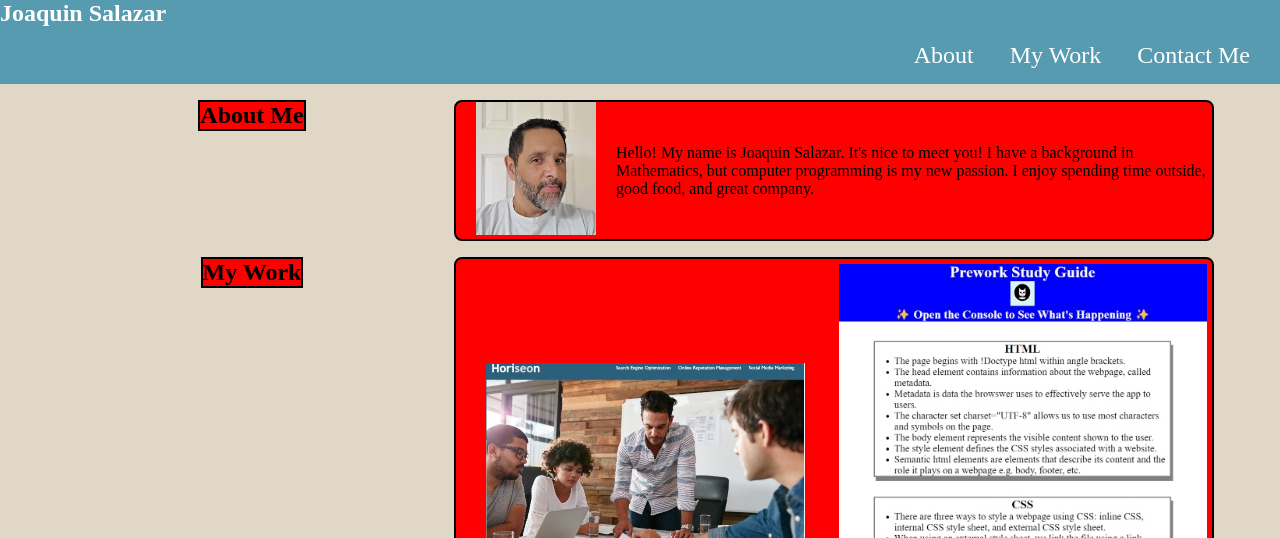
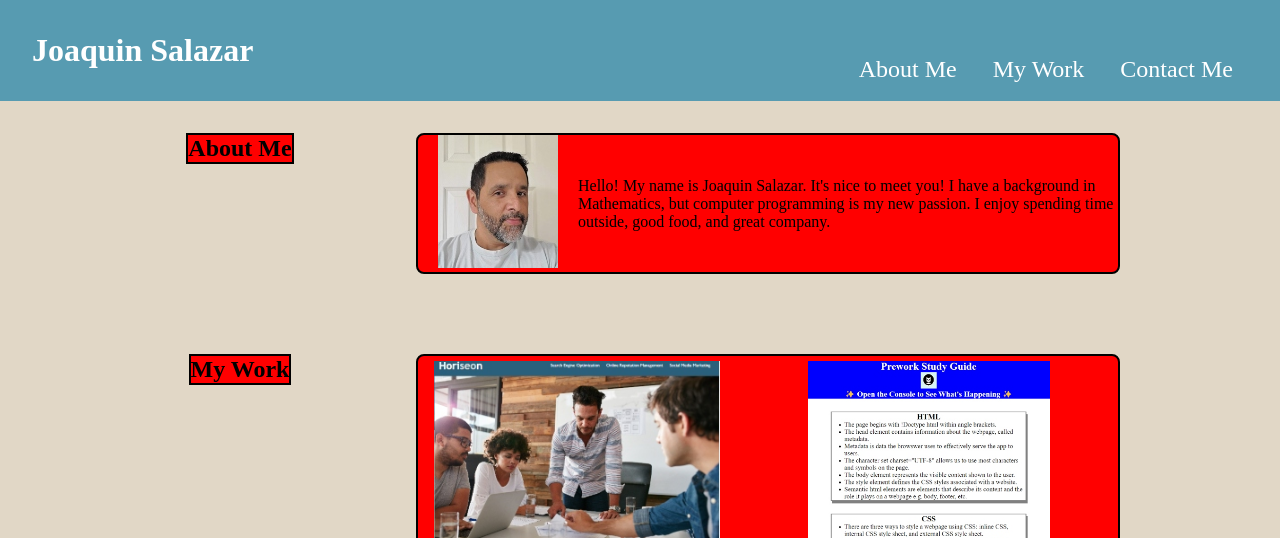
Before and after one commit to joaqsala/1st-Portfolio-Project, a plain HTML site: page index.html in a window 1280 px wide. Shown: the top 538 px of the page. Drawn offline with Linux system fonts and the light colour scheme.

Commit message:
corrected issue with header

```diff
--- a/assets/styles.css
+++ b/assets/styles.css
@@ -5,30 +5,39 @@
     padding: 0;
 }
 
+/* start of body */
 body{
     background-color: #E1D7C6;
 }
 
-/* start of body */
-h1 {
+/* start of header */
+header {
+    padding: 2rem;
+    background-color: #579BB1;
     color: white;
-    /* display: inline-block; */
-
 }
 
-/* start of header/nav */
-nav {
-    background-color: #579BB1;
-    box-sizing: border-box; /*needed ?*/
+header h1 {
+    display: inline-block;
+    font-size: 2rem;
 }
 
-ul {
-    text-align: right;
+/* start of nav */
+nav {
+    padding-top: 1.5rem;
+    float: right;
     font-size: 1.5em;
-    padding: 15px;
 }
 
-nav a {
+nav ul {
+    list-style-type: none;
+}
+
+nav ul li {
+    display: inline-block;
+}
+
+header nav a {
     color: white;
     margin: 15px;
     text-decoration: none;
@@ -38,16 +47,16 @@ nav a {
 logo {
 
 }
+
 main {
-        padding: 0 50px;
+        margin: 2rem 10rem 0 4rem;
 }
 .main-grid {
     /* background: url(https://www.toptal.com/designers/subtlepatterns/uploads/fabric_1.png); */
     display: grid;
     grid-template-columns: repeat(3, 1fr);
     /* grid-template-rows: auto; */
-    gap: 1rem;
-    margin: 1rem;
+    row-gap: 5rem;
     /* justify-content: center; */
     justify-items: center;
     align-items: start;
@@ -75,15 +84,20 @@ main {
 }
 .proj-1 {
     grid-row: span 2;
+    height: 100%;
 }
 
-.proj-2,
+.proj-2 {
+    height: 100%;
+    width: 80%
+}
+
 .proj-3 {
     height: auto;
 }
 
 .screenshots{
-    width: 100%;
+    width: 90%;
     padding: 5px;
 }
 
@@ -100,8 +114,6 @@ main {
 }
 .about-title {
     display: flex;
-
-
 }
 
 .contact-title {
--- a/index.html
+++ b/index.html
@@ -9,12 +9,12 @@
 </head>
 <body>
     <header>
+        <h1>Joaquin Salazar</h1>
         <nav>
-            <h1>Joaquin Salazar</h1>
             <ul>
-                <a href="#about">About</a>
-                <a href="#mywork ">My Work</a>
-                <a href="#contact">Contact Me</a>
+                <li> <a href="#about">About Me</a></li>
+                <li><a href="#mywork ">My Work</a></li>
+                <li><a href="#contact">Contact Me</a></li>
             </ul>
         </nav>
     </header>
@@ -24,7 +24,7 @@
 
     <div class="main-grid">
         <div class="about-title">
-            <h2>About Me</h2>
+            <h2 id="about">About Me</h2>
         </div>
 
         <div class="about-content">
@@ -37,7 +37,7 @@
          </div>
 
         <div class="work-title">
-            <h2>My Work</h2>
+            <h2 id="mywork">My Work</h2>
         </div>
 
 
@@ -55,7 +55,7 @@
 
 
         <div class="contact-title">
-            <h2>Contact Me</h2>
+            <h2 id="contact">Contact Me</h2>
         </div>
 
         <div class="contact-content">
```
